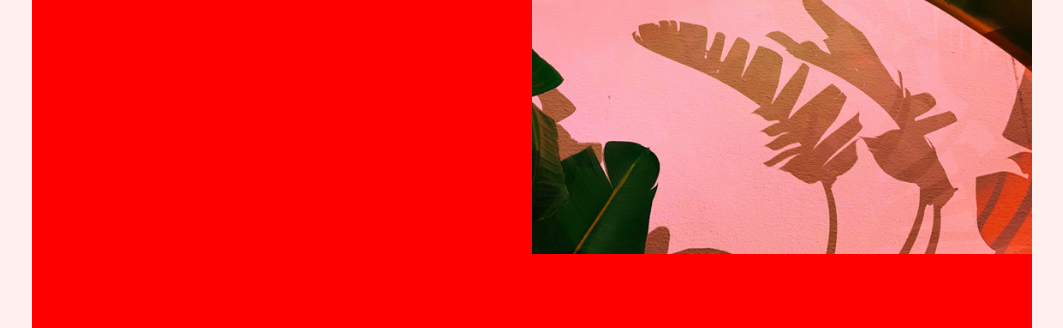
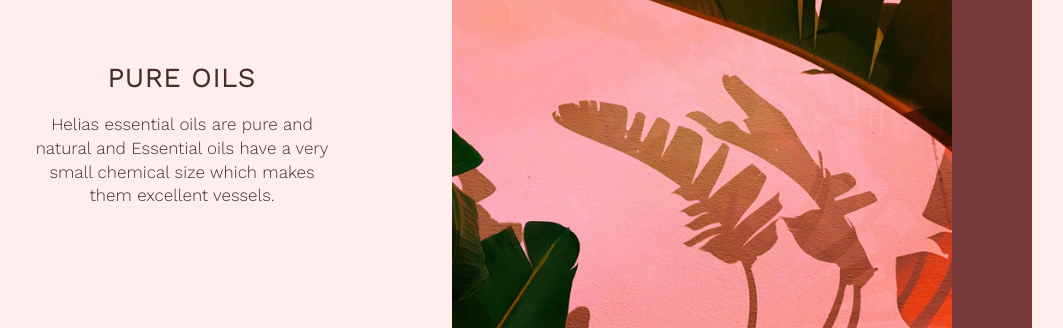
Before and after one commit to ppabew/2022-inflearn-jyoung-css1, a plain HTML site: page src/chapter3/index.html in a window 1280 px wide. Shown: the part 217-545 px from the top of the page, without its empty margins (108-1171 px from the left). Drawn offline with nearby package versions, Linux system fonts and the light colour scheme.

Commit message:
step3-1 강의 공부중

```diff
--- a/src/chapter3/css/style.css
+++ b/src/chapter3/css/style.css
@@ -15,7 +15,6 @@ body {
 }
 .wrap {
     width: 1000px;
-    background: red;
     margin: 100px auto;
     overflow: hidden;
 }
@@ -28,11 +27,45 @@ body {
 
 .list li .text {
     width: 30%;
-    background: blue;
     float: left;
+    margin-top: 180px;
+    text-align: center;
+    color: #4a2d2b;
 }
 
-.list li img {
+.list li .text h1 {
+    font-size: 26px;
+    margin-bottom: 20px;
+    text-transform: uppercase;
+    letter-spacing: 2px;
+}
+
+.list li .text p {
+    font-size: 17px;
+    font-weight: 300;
+    line-height: 1.4;
+}
+
+.list li .img {
     width: 50%;
     float: right;
+    position: relative;
+    z-index: 1;
+    padding: 80px 0;
 }
+
+.list li .img img {
+    width: 100%;
+    margin-left: -80px;
+}
+
+.list li .img:before {
+    content: '';
+    width: 80%;
+    height: 100%;
+    background: #773939;
+    position: absolute;
+    top: 0;
+    right: 0;
+    z-index: -1;
+}
```
